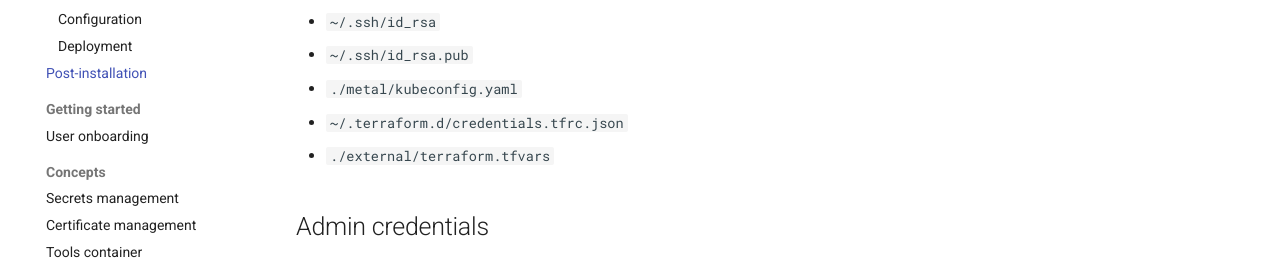
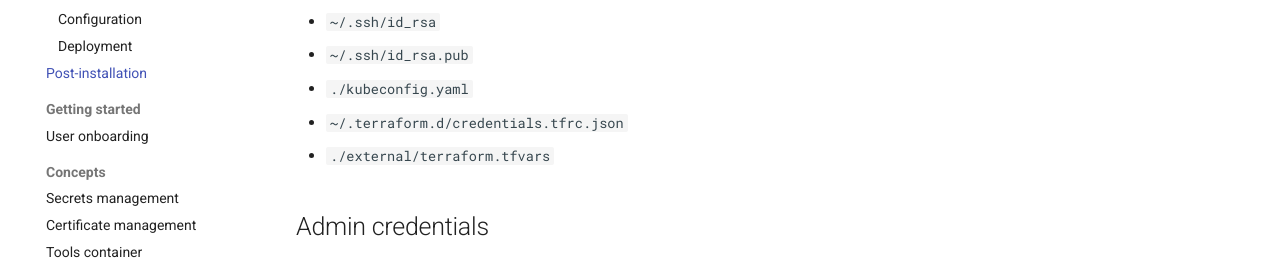
Before and after one commit to fullstackjam/k8s-gitops, an MkDocs documentation site: the page built from docs/installation/post-installation.md, in a window 1280 px wide and 1343 px high. Shown: the part 289-553 px from the top of the window. Built offline with MkDocs 1.6.1 and Material for MkDocs 9.7.7, drawn with Linux system fonts in a browser that asks for light colours; comment, search, counter and statistics services are not loaded.

Commit message:
chore: Update KUBECONFIG paths to use the new location and adjust related scripts

```diff
--- a/docs/installation/post-installation.md
+++ b/docs/installation/post-installation.md
@@ -6,7 +6,7 @@ Save the following files to a safe location like a password manager (if you're u
 
 - `~/.ssh/id_rsa`
 - `~/.ssh/id_rsa.pub`
-- `./metal/kubeconfig.yaml`
+- `./kubeconfig.yaml`
 - `~/.terraform.d/credentials.tfrc.json`
 - `./external/terraform.tfvars`
 
```
Also changed, not shown: 15 other files.
